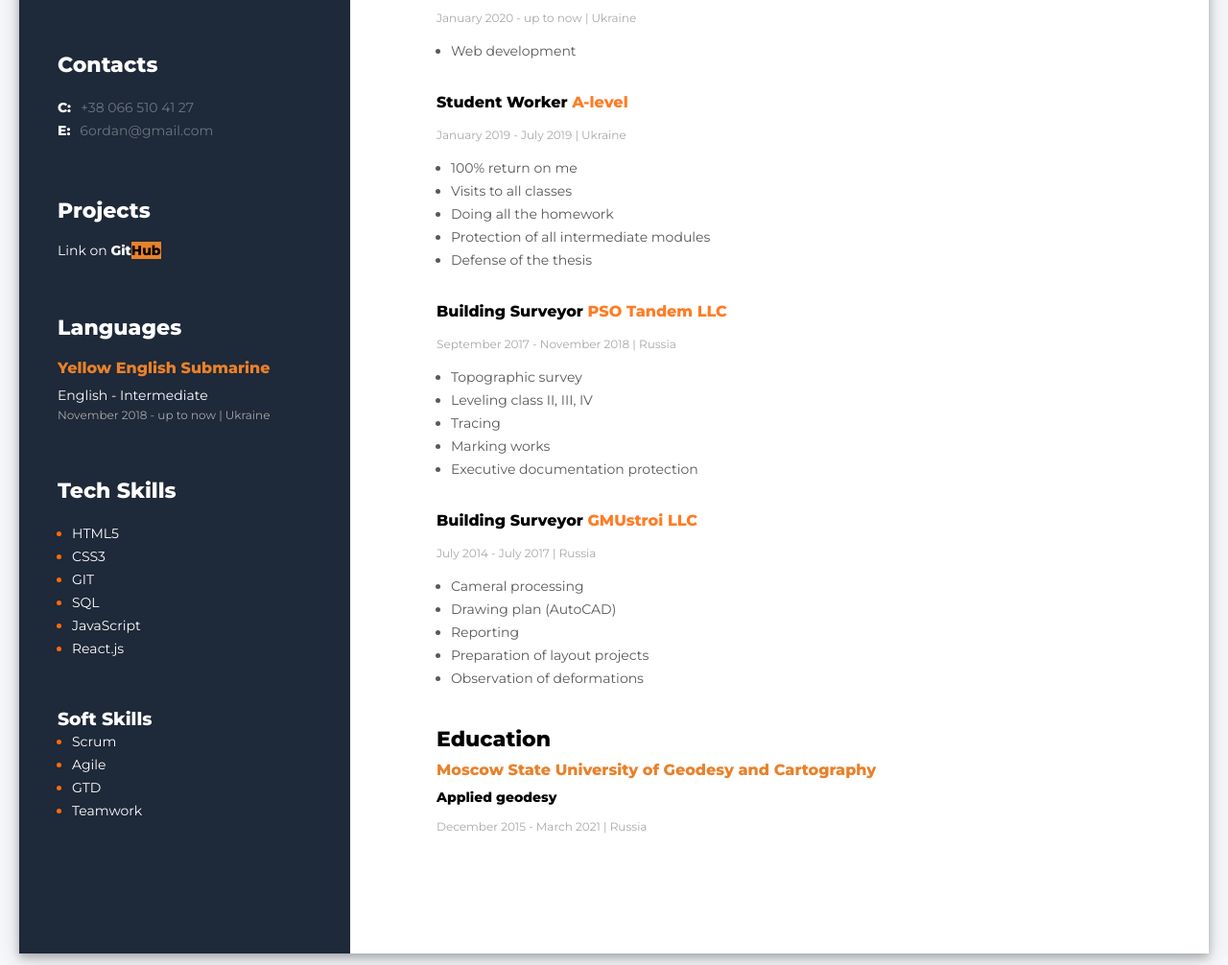
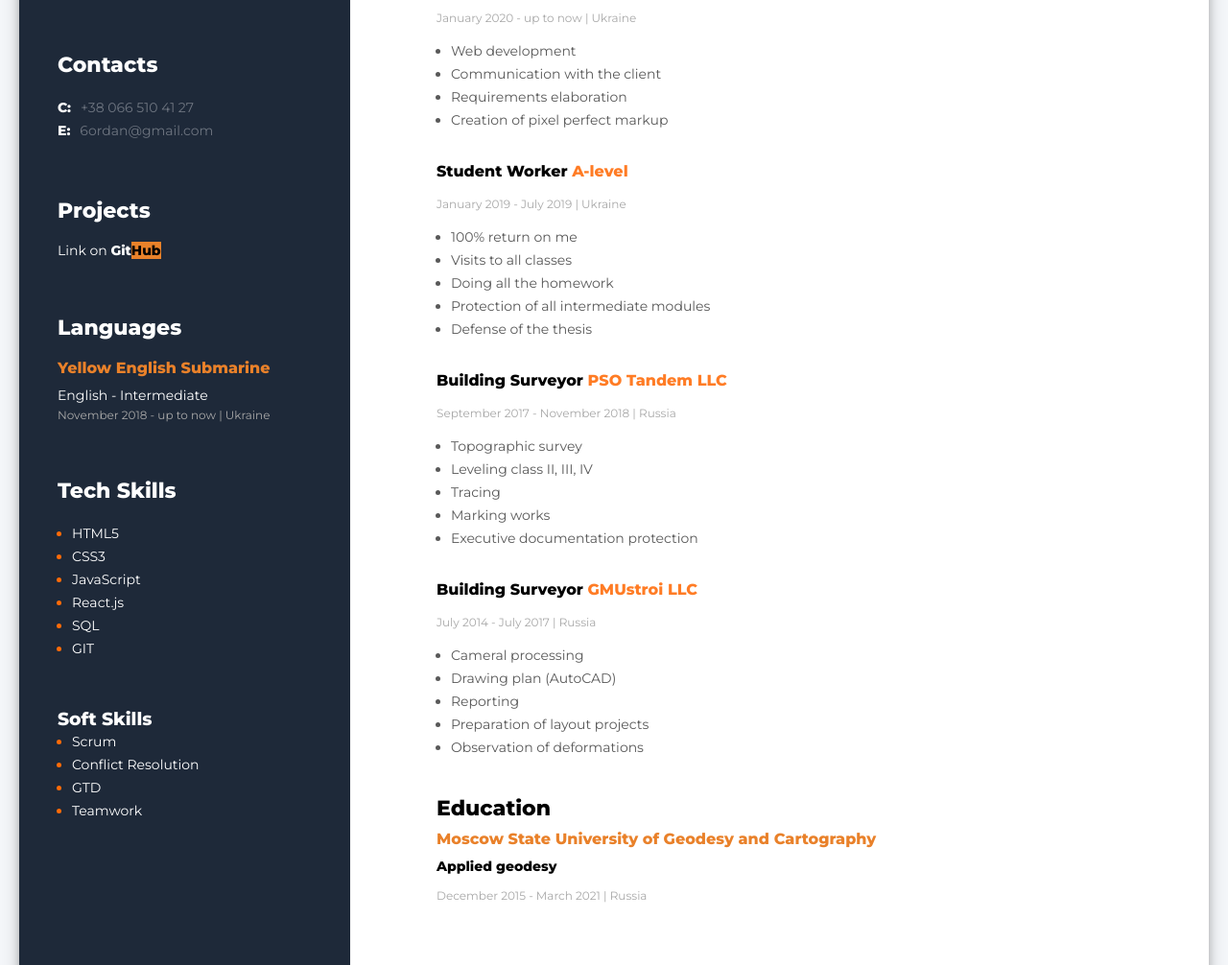
Before and after one commit to BogdanSlepov/resume, a plain HTML site: page index.html in a window 1280 px wide. Shown: the part 438-1444 px from the top of the page at 96% size. Drawn offline with Linux system fonts and the light colour scheme.

Commit message:
other commit

```diff
--- a/index.html
+++ b/index.html
@@ -46,16 +46,16 @@
                         <span class="techs-skills-text">CSS3</span>
                     </li>
                     <li class="techs-skills-item">
-                        <span class="techs-skills-text">GIT</span>
+                        <span class="techs-skills-text">JavaScript</span>
+                    </li>
+                    <li class="techs-skills-item">
+                        <span class="techs-skills-text">React.js</span>
                     </li>
                     <li class="techs-skills-item">
                         <span class="techs-skills-text">SQL</span>
                     </li>
                     <li class="techs-skills-item">
-                        <span class="techs-skills-text">JavaScript</span>
-                    </li>
-                    <li class="techs-skills-item">
-                        <span class="techs-skills-text">React.js</span>
+                        <span class="techs-skills-text">GIT</span>
                     </li>
                 </ul>
             </div>
@@ -68,7 +68,7 @@
                         <span class="techs-skills-text">Scrum</span>
                     </li>
                     <li class="techs-skills-item">
-                        <span class="techs-skills-text">Agile</span>
+                        <span class="techs-skills-text">Conflict Resolution</span>
                     </li>
                     <li class="techs-skills-item">
                         <span class="techs-skills-text">GTD</span>
@@ -98,6 +98,9 @@
                     <p class="profession-work-time">January 2020 - up to now | Ukraine</p>
                     <ul>
                         <li class="about-work-text">Web development</li>
+                        <li class="about-work-text">Communication with the client</li>
+                        <li class="about-work-text">Requirements elaboration</li>
+                        <li class="about-work-text">Creation of pixel perfect markup </li>
                     </ul>
                 </div>
                 <!-- company 2 -->
```
